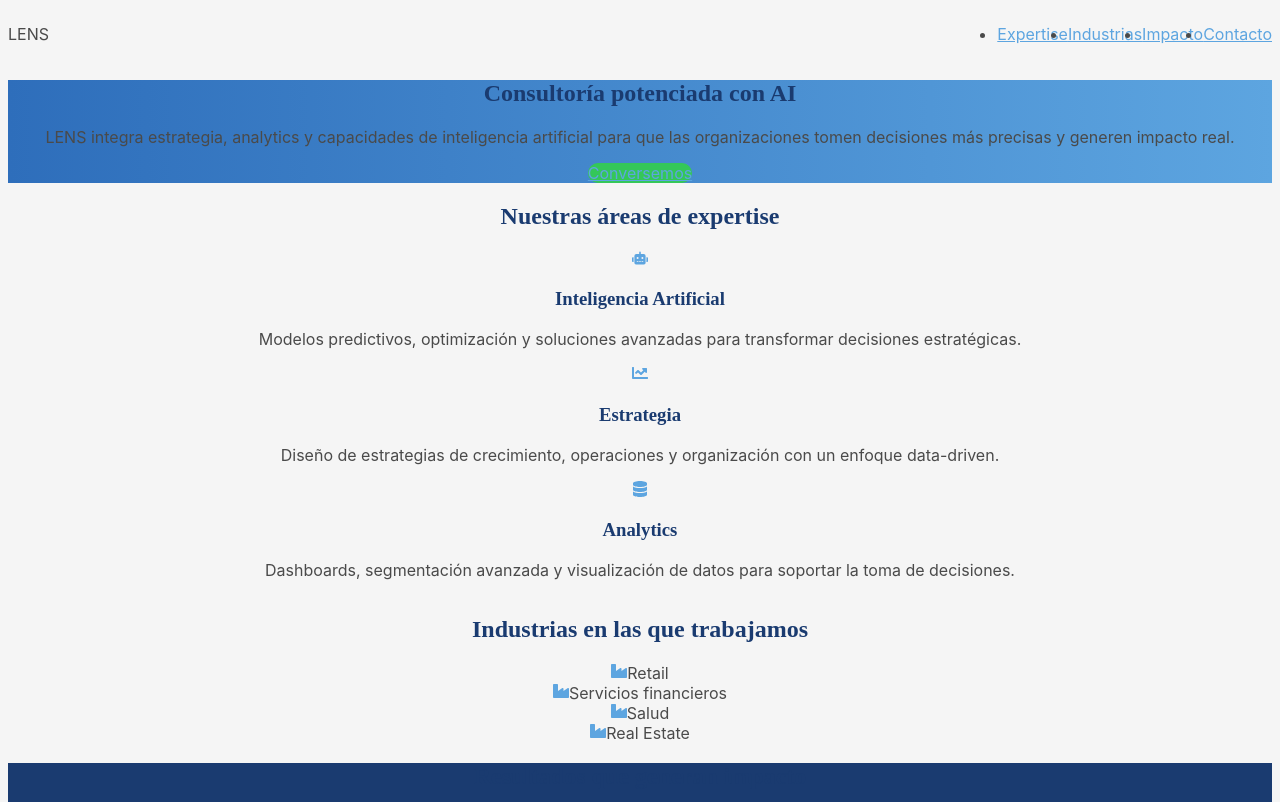
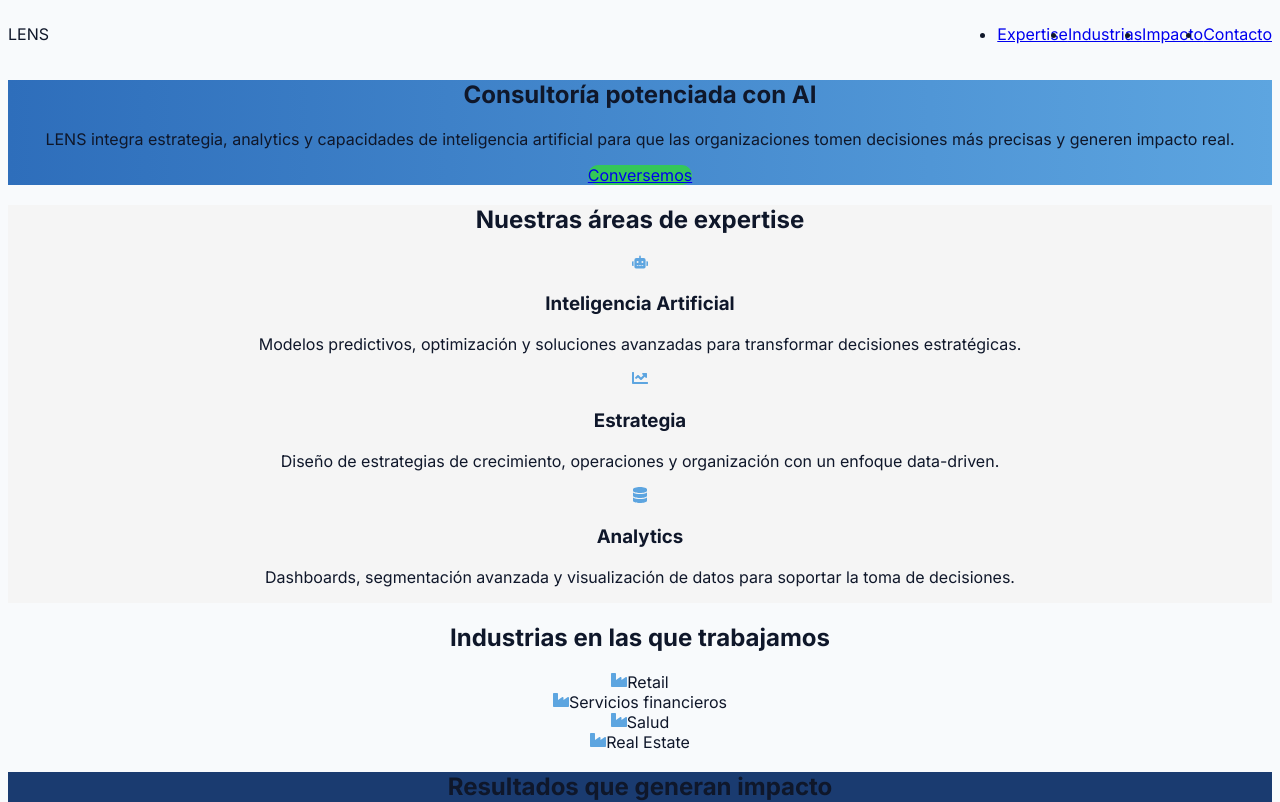
Before and after one commit to sergioech/lens-nextjs-flat, a Next.js app: page / in a window 1280 px wide. Shown: the top 802 px of the page. Built offline with nearby package versions, Linux system fonts and the light colour scheme.

Commit message:
Update globals.css

```diff
--- a/app/globals.css
+++ b/app/globals.css
@@ -1,41 +1,62 @@
+@import url('https://fonts.googleapis.com/css2?family=Inter:wght@400;600;700;800&display=swap');
+
 @tailwind base;
 @tailwind components;
 @tailwind utilities;
 
-:root {
-  --blue-primary: #2E6EBB;
-  --blue-dark: #1A3B70;
-  --blue-light: #5DA5E0;
-  --gray-light: #F5F5F5;
-  --gray-dark: #4A4A4A;
-  --green-accent: #34C759;
+/* Variables (ajusta si quieres) */
+:root{
+  --accent-cyan: #06b6d4;
+  --accent-pink: #f472b6;
+  --accent-orange: #fb923c;
+  --card-bg: #ffffff;
+  --muted: #6b7280;
 }
 
+/* Base */
+html,body,#__next { height: 100% }
 body {
-  font-family: 'Inter', sans-serif;
-  color: var(--gray-dark);
-  background-color: var(--gray-light);
+  font-family: 'Inter', system-ui, -apple-system, 'Segoe UI', Roboto, 'Helvetica Neue', Arial;
+  background: #f8fafc;
+  color: #0f172a;
+  -webkit-font-smoothing:antialiased;
+  -moz-osx-font-smoothing:grayscale;
 }
 
-h1, h2, h3, h4, h5, h6 {
-  font-family: 'Playfair Display', serif;
-  color: var(--blue-dark);
+/* Small helpers */
+.container-max {
+  max-width: 1100px;
+  margin-left: auto;
+  margin-right: auto;
+  padding-left: 1.5rem;
+  padding-right: 1.5rem;
 }
 
-a {
-  color: var(--blue-light);
-  transition: color 0.3s ease;
+/* Card icon holder */
+.card-icon {
+  width: 44px;
+  height: 44px;
+  display: inline-flex;
+  align-items: center;
+  justify-content: center;
+  border-radius: 10px;
 }
 
-a:hover {
-  color: var(--blue-primary);
+/* Make the top accent border rounded a bit (visual) */
+.card-top {
+  border-top-width: 4px;
+  border-top-left-radius: 0.75rem;
+  border-top-right-radius: 0.75rem;
 }
 
-button {
-  transition: all 0.3s ease;
+/* Tiny shadow style */
+.card-shadow {
+  box-shadow: 0 6px 18px rgba(15,23,42,0.06);
 }
 
-button:hover {
-  transform: translateY(-2px);
-  box-shadow: 0 4px 12px rgba(0,0,0,0.15);
+/* Responsive tweaks for smaller screens (cards more compact) */
+@media (max-width: 768px) {
+  .card-icon { width: 36px; height: 36px; }
+  .card-title { font-size: 1rem; }
+  .card-sub { font-size: 0.85rem; }
 }
```
